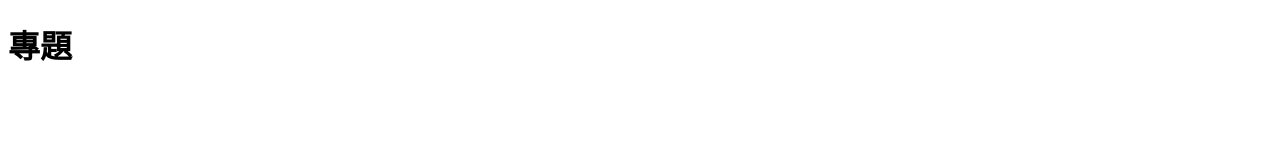
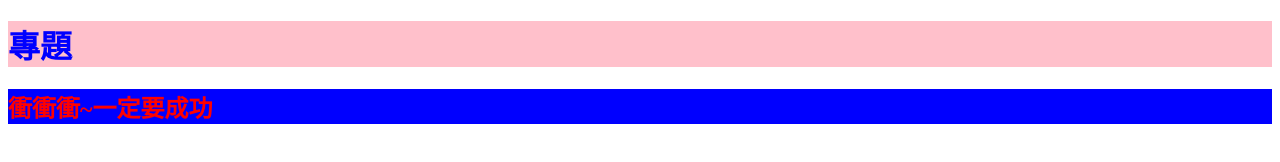
Before and after one commit to js13758/Github1002, a plain HTML site: page index.html in a window 1280 px wide. Drawn offline with Linux system fonts and the light colour scheme.

Commit message:
新增H2和CSS

```diff
--- a/all.css
+++ b/all.css
@@ -2,3 +2,7 @@ h1{
     color: blue;
     background: pink;
 }
+h2{
+    color: red;
+    background: blue;
+}
--- a/index.html
+++ b/index.html
@@ -4,9 +4,11 @@
     <meta charset="UTF-8">
     <meta name="viewport" content="width=device-width, initial-scale=1.0">
     <title>Document</title>
+    <link rel="stylesheet" href="all.css">
 </head>
 <body>
     <h1>專題</h1>
+    <h2>衝衝衝~一定要成功</h2>
 
 
 </body>
```
